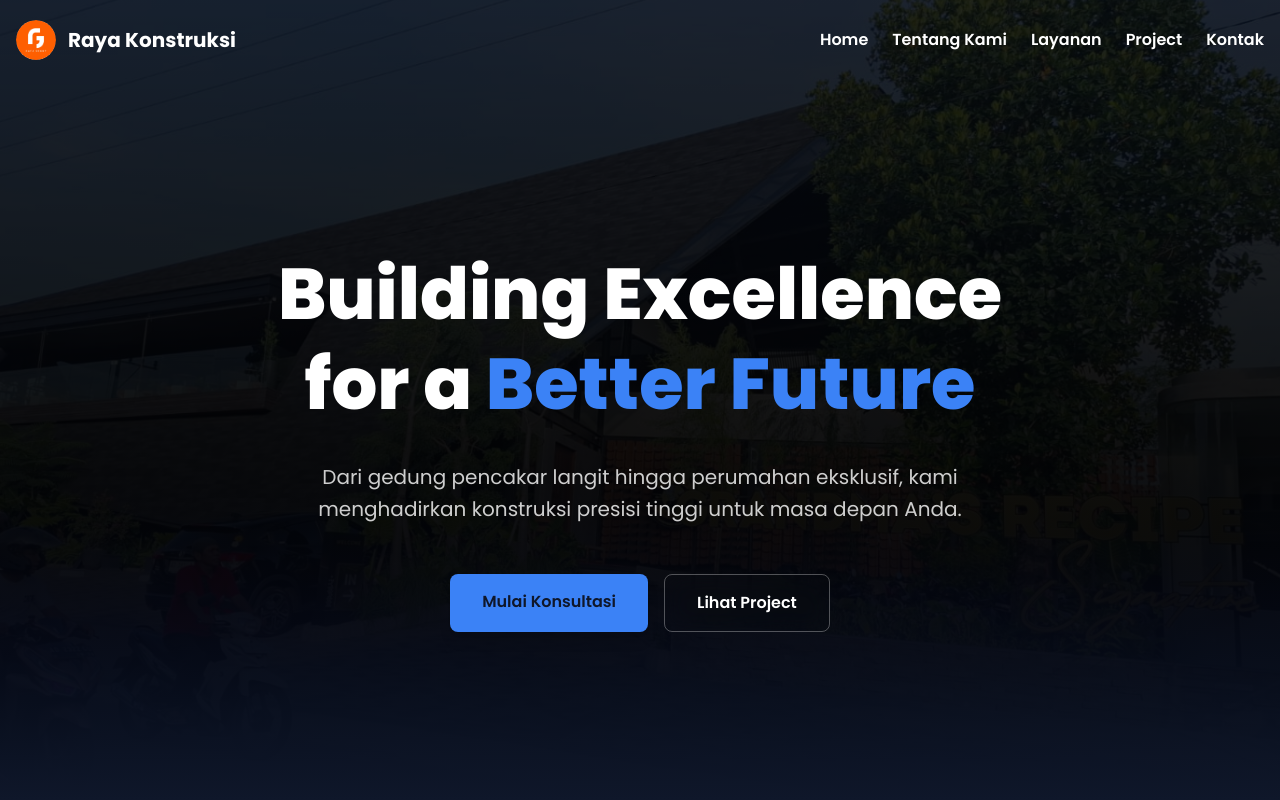
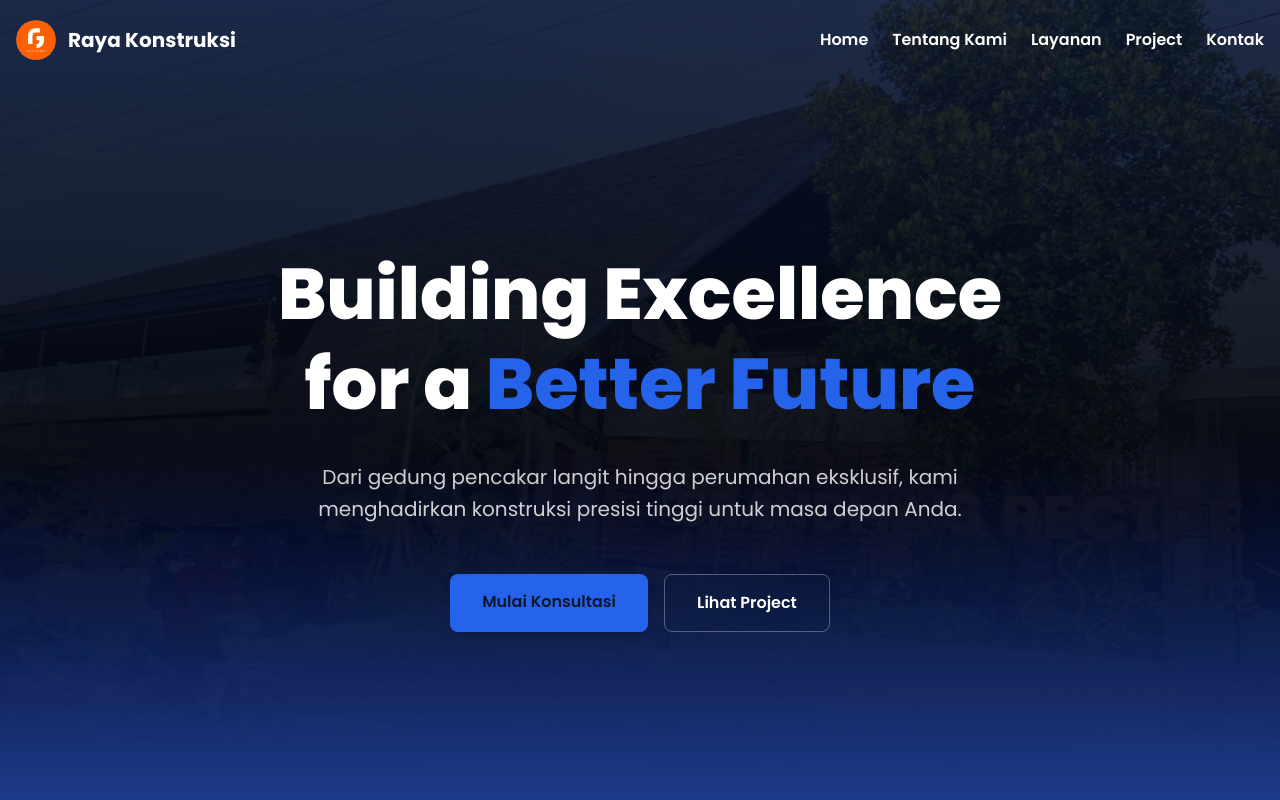
Before and after one commit to fikihrz/Raya-konstruksi, a React (Vite) app in the folder frontend/: page / in a window 1280 px wide. Shown: the top 800 px of the page. Built offline with nearby package versions, Linux system fonts and the light colour scheme.

Commit message:
Update colors to a polished corporate royal blue with clean soft gray-blue backgrounds

```diff
--- a/frontend/src/index.css
+++ b/frontend/src/index.css
@@ -1,23 +1,23 @@
 @import "tailwindcss";
 
 @theme {
-  --color-primary: #1e3a8a;
-  --color-primary-container: #3b82f6;
+  --color-primary: #1d4ed8;
+  --color-primary-container: #2563eb;
   --color-on-primary: #ffffff;
-  --color-secondary: #0f172a;
-  --color-background: #f8fafc;
+  --color-secondary: #1e3a8a;
+  --color-background: #f0f4f8;
   --color-on-background: #0f172a;
-  --color-surface: #f8fafc;
+  --color-surface: #ffffff;
   --color-on-surface: #0f172a;
   --color-surface-variant: #e2e8f0;
   --color-on-surface-variant: #334155;
   --color-outline: #64748b;
   --color-outline-variant: #cbd5e1;
   --color-surface-container-lowest: #ffffff;
-  --color-surface-container-low: #f1f5f9;
-  --color-surface-container: #e2e8f0;
-  --color-surface-container-high: #cbd5e1;
-  --color-surface-container-highest: #94a3b8;
+  --color-surface-container-low: #f8fafc;
+  --color-surface-container: #f1f5f9;
+  --color-surface-container-high: #e2e8f0;
+  --color-surface-container-highest: #cbd5e1;
 }
 
 body {
--- a/frontend/src/pages/Home.tsx
+++ b/frontend/src/pages/Home.tsx
@@ -227,7 +227,7 @@ const Home = () => {
 
             <div className="grid grid-cols-1 md:grid-cols-2 lg:grid-cols-4 gap-8">
               {services.map((service, idx) => (
-                <div key={idx} className="group relative bg-white border border-outline-variant/20 rounded-xl overflow-hidden shadow-sm flex flex-col justify-between h-[360px]">
+                <div key={idx} className="group relative bg-surface-variant border border-outline-variant/30 rounded-xl overflow-hidden shadow-sm flex flex-col justify-between h-[360px]">
                   <div className="h-44 overflow-hidden bg-secondary relative">
                     <img
                       src={service.img}
@@ -434,7 +434,7 @@ const Home = () => {
               initial={{ scale: 0.9, y: 20 }}
               animate={{ scale: 1, y: 0 }}
               exit={{ scale: 0.9, y: 20 }}
-              className="bg-white text-on-surface max-w-4xl w-full rounded-2xl overflow-hidden shadow-2xl grid grid-cols-1 md:grid-cols-2 relative"
+              className="bg-surface text-on-surface border border-outline-variant/30 max-w-4xl w-full rounded-2xl overflow-hidden shadow-2xl grid grid-cols-1 md:grid-cols-2 relative"
               onClick={(e) => e.stopPropagation()}
             >
               <button
```
